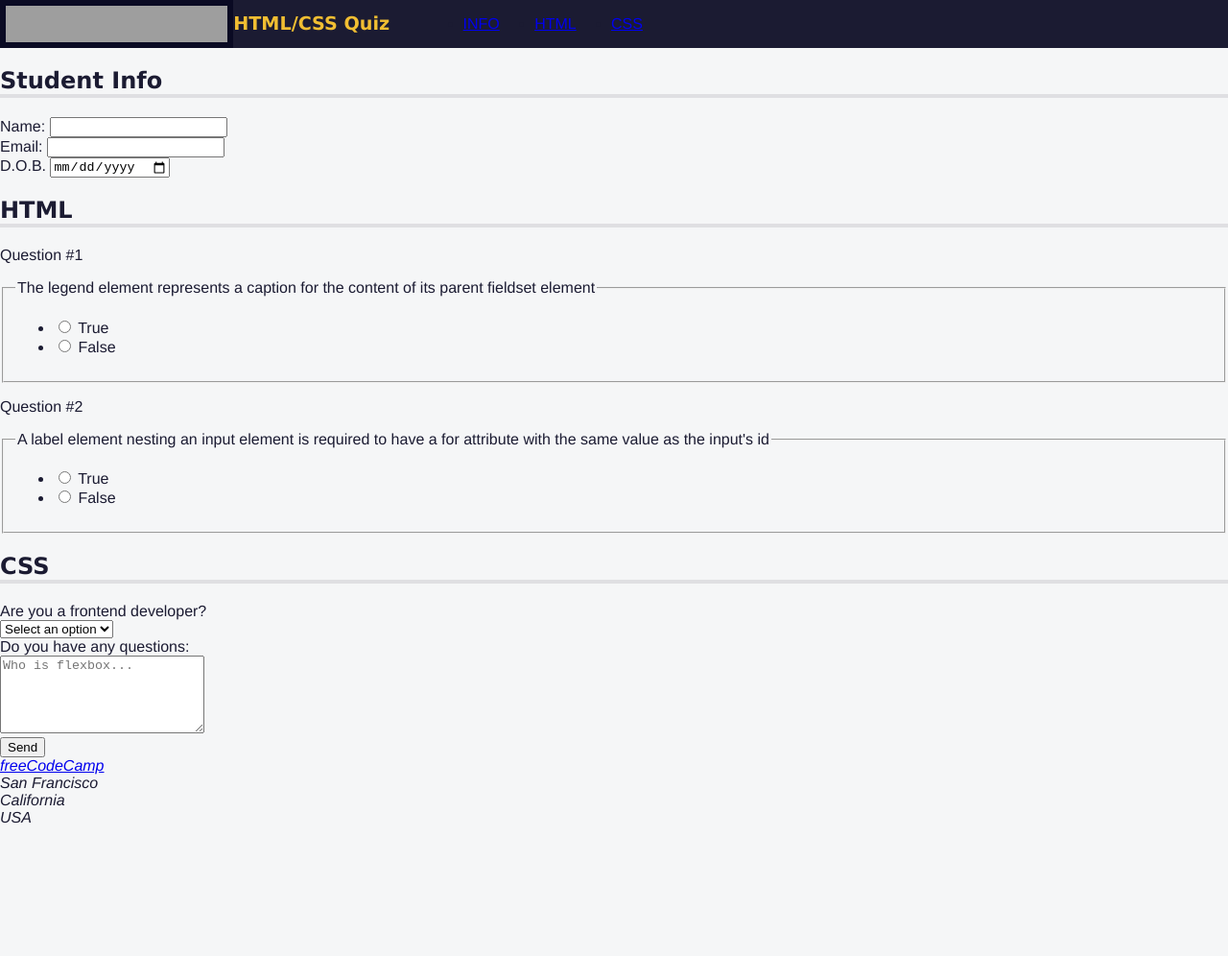
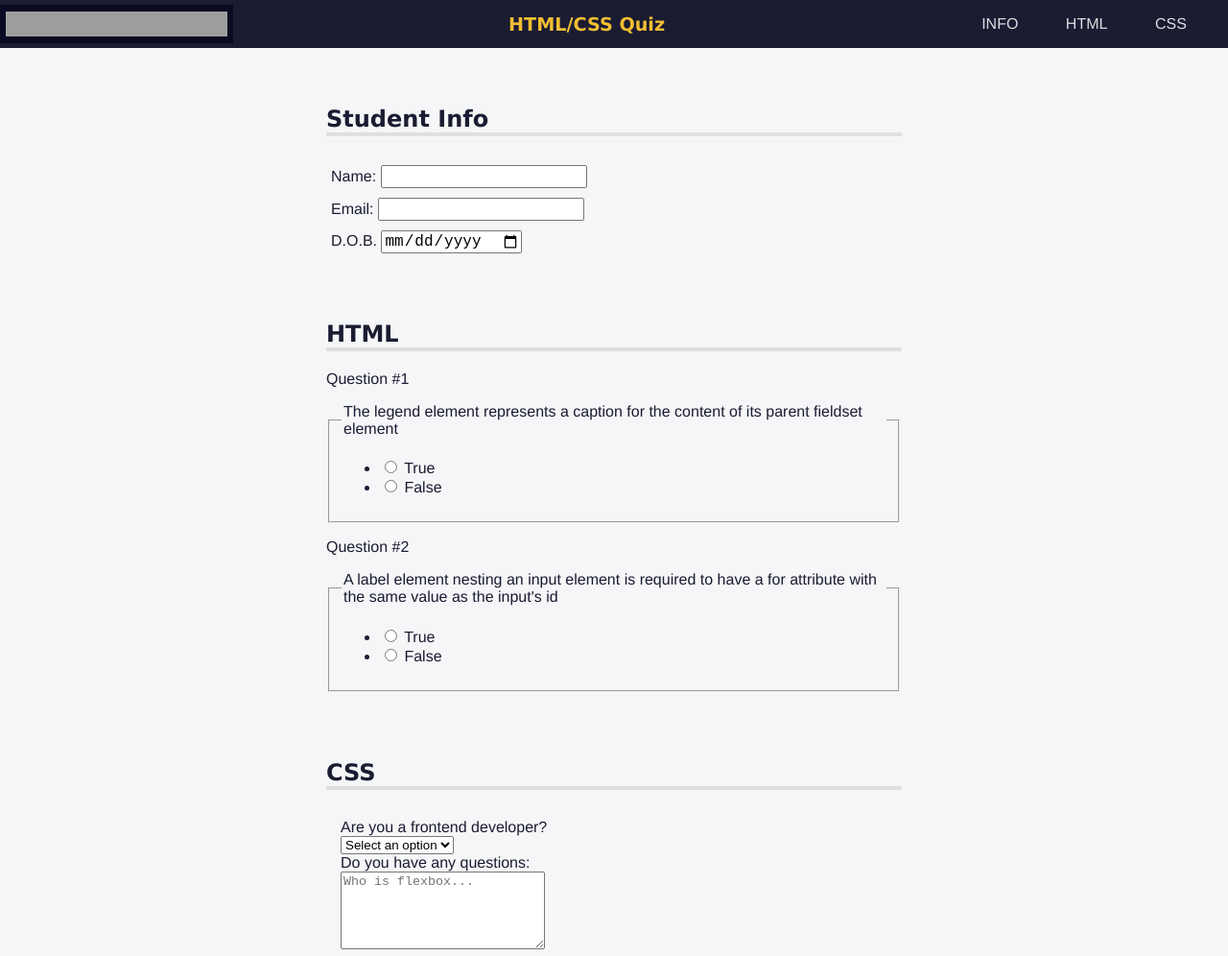
Before and after one commit to hougarry/FreecodeCamp-Notes, a plain HTML site: page WebDesign/2.4learn-accessibility-by-building-a-quiz/index.html in a window 1280 px wide. Shown: the top 996 px of the page at 96% size. Before the commit the page ends 861 px from the top, so only its background shows below. Drawn offline with Linux system fonts and the light colour scheme; grey boxes are pictures that could not be loaded.

Commit message:
Update styles.css

```diff
--- a/WebDesign/2.4learn-accessibility-by-building-a-quiz/styles.css
+++ b/WebDesign/2.4learn-accessibility-by-building-a-quiz/styles.css
@@ -10,6 +10,10 @@ header {
   height: 50px;
   background-color: #1b1b32;
   display: flex;
+  justify-content: space-between;
+  align-items: center;
+  position: fixed;
+  top: 0;
 }
 
 #logo {
@@ -22,6 +26,7 @@ header {
 h1 {
   color: #f1be32;
   font-size: min(5vw, 1.2em);
+  text-align: center;
 }
 
 nav {
@@ -33,6 +38,39 @@ nav {
 nav > ul {
   display: flex;
   justify-content: space-evenly;
+  flex-wrap: wrap;
+  align-items: center;
+  padding-inline-start: 0;
+  margin-block: 0;
+  height: 100%;
+}
+
+nav > ul > li {
+  color: #dfdfe2;
+  margin: 0 0.2rem;
+  padding: 0.2rem;
+  display: block;
+}
+
+nav > ul > li:hover {
+  background-color: #dfdfe2;
+  color: #1b1b32;
+  cursor: pointer;
+}
+
+li > a {
+  color: inherit;
+  text-decoration: none;
+}
+
+main {
+  padding-top: 50px;
+}
+
+section {
+  width: 80%;
+  margin: 0 auto 10px auto;
+  max-width: 600px;
 }
 
 h1,
@@ -42,8 +80,22 @@ h2 {
 
 h2 {
   border-bottom: 4px solid #dfdfe2;
+  margin-top: 0px;
+  padding-top: 60px;
 }
 
+.info {
+  padding: 10px 0 0 5px;
+}
+
+.formrow {
+  margin-top: 30px;
+  padding: 0px 15px;
+}
+
+input {
+  font-size: 16px;
+}
 p::before {
   content: "Question #";
 }
```
